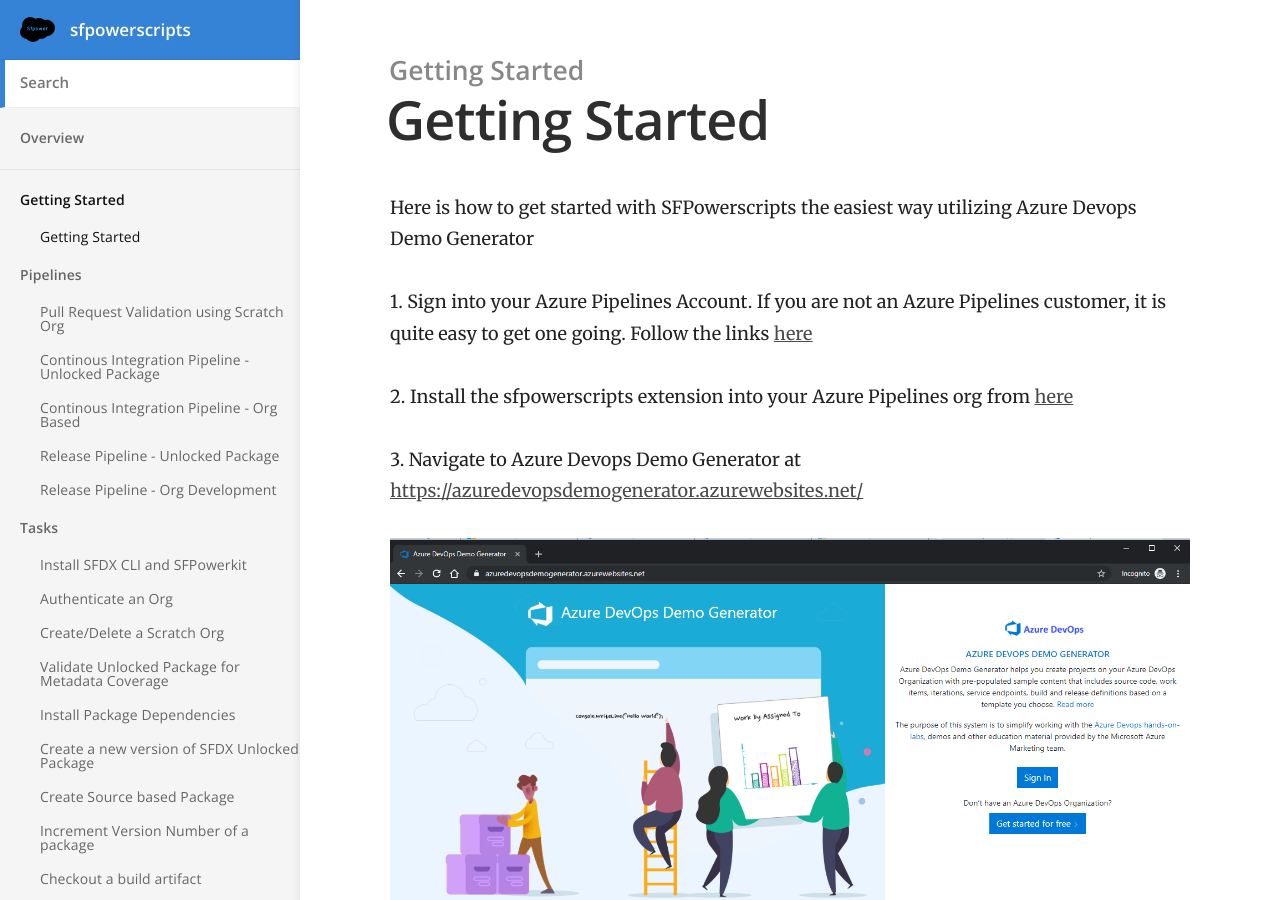
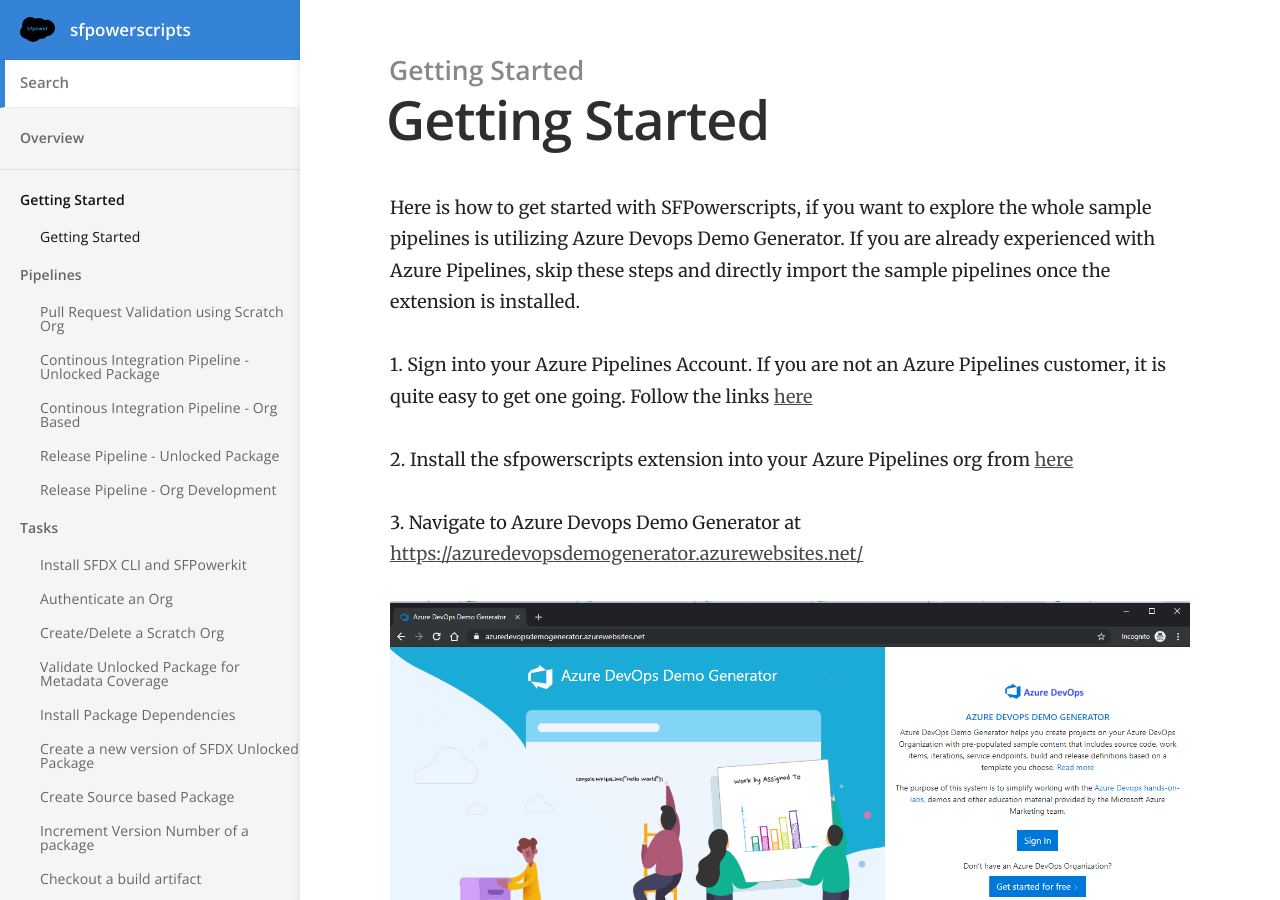
Before and after one commit to nbatterham/sfpowerscripts-doc, a Jekyll site: the page built from _docs/GettingStarted/Gettign Started.md, in a window 1280 px wide and 900 px high. Built offline with Jekyll 4.4.1, drawn with Linux system fonts in a browser that asks for light colours.

Commit message:
update getting started

```diff
--- a/_docs/GettingStarted/Gettign Started.md
+++ b/_docs/GettingStarted/Gettign Started.md
@@ -4,7 +4,7 @@ category: Getting Started
 order: 1
 ---
 
-Here is how to get started with SFPowerscripts the easiest way utilizing Azure Devops Demo Generator
+Here is how to get started with SFPowerscripts, if you want to explore the whole sample pipelines is  utilizing Azure Devops Demo Generator. If you are already experienced with Azure Pipelines, skip these steps and directly import the sample pipelines once the extension is installed.
 
 1\. Sign into your Azure Pipelines Account. If you are not an Azure Pipelines customer, it is quite easy to get one going. Follow the links [here](https://azure.microsoft.com/en-au/services/devops/)
 
```
